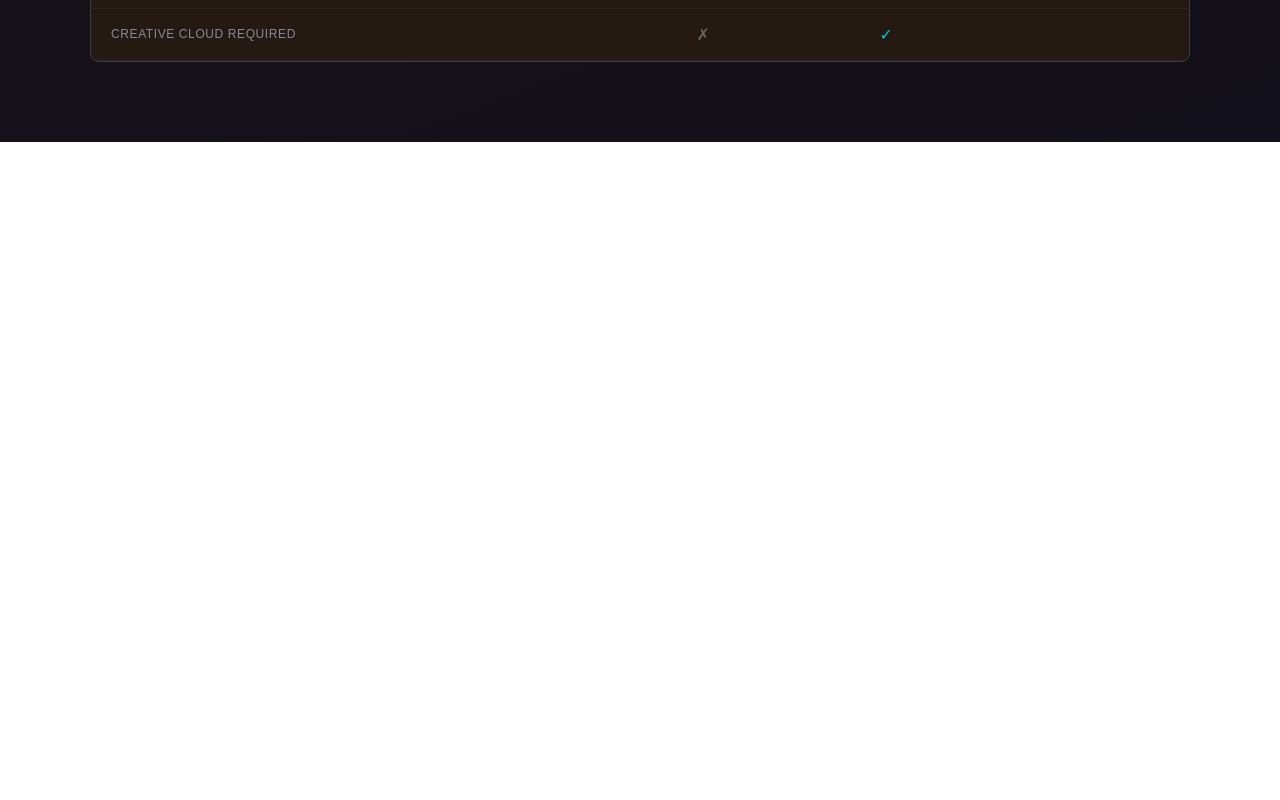
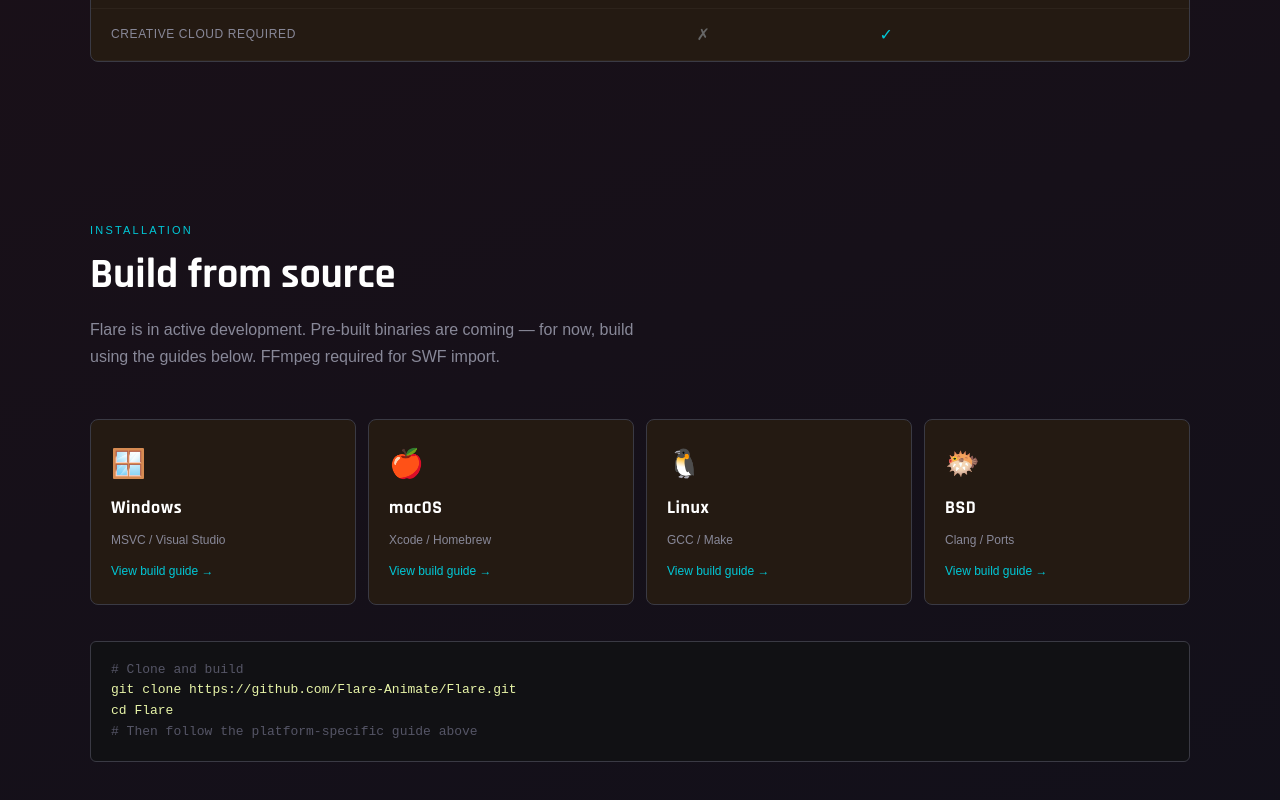
Before and after one commit to GbaGuy/website, a Next.js app: page / in a window 1280 px wide. Shown: the part 2398-3198 px from the top of the page. Before the commit the page ends 2540 px from the top, so only its background shows below. Built offline with nearby package versions, Linux system fonts and the light colour scheme.

Commit message:
feat: add Install section with platform cards and code block

```diff
--- a/app/globals.css
+++ b/app/globals.css
@@ -646,3 +646,64 @@
   color: #666;
   font-size: 16px;
 }
+
+/* ── INSTALL ── */
+.install-grid {
+  display: grid;
+  grid-template-columns: repeat(auto-fit, minmax(200px, 1fr));
+  gap: 12px;
+  margin-bottom: 36px;
+}
+.platform-card {
+  background: var(--panel);
+  border: 1px solid var(--border);
+  border-radius: 8px;
+  padding: 22px 20px;
+  text-decoration: none;
+  transition:
+    border-color 0.2s,
+    background 0.2s;
+  display: flex;
+  flex-direction: column;
+  gap: 8px;
+}
+.platform-card:hover {
+  border-color: var(--accent);
+  background: var(--panel2);
+}
+.platform-icon {
+  font-size: 28px;
+}
+.platform-name {
+  font-family: 'Rajdhani', sans-serif;
+  font-size: 18px;
+  font-weight: 700;
+  color: var(--white);
+  letter-spacing: 0.03em;
+}
+.platform-sub {
+  font-size: 12px;
+  color: var(--muted);
+}
+.platform-link {
+  font-size: 12px;
+  color: var(--accent);
+  margin-top: 4px;
+}
+
+.code-block {
+  background: #111114;
+  border: 1px solid var(--border);
+  border-radius: 6px;
+  padding: 18px 20px;
+  font-family: 'Courier New', monospace;
+  font-size: 13px;
+  color: #aaf0f8;
+  overflow-x: auto;
+}
+.code-block .comment {
+  color: #556;
+}
+.code-block .cmd {
+  color: #e8f5a8;
+}
--- a/app/page.tsx
+++ b/app/page.tsx
@@ -3,6 +3,7 @@
 import Features from "@/components/Features";
 import Header from "@/components/Header";
 import Hero from "@/components/Hero";
+import Install from "@/components/Install";
 
 export default function Home() {
   return (
@@ -15,6 +16,8 @@
         <Features />
         <div className="divider" />
         <ComparisonTable />
+        <div className="divider" />
+        <Install />
       </main>
     </>
   );
--- /dev/null
+++ b/components/Install.tsx
@@ -0,0 +1,49 @@
+import React from 'react'
+
+function Install() {
+  return (
+    <section>
+         <div className="container">
+      <span className="section-label">Installation</span>
+      <h2>Build from source</h2>
+      <p className="section-desc">Flare is in active development. Pre-built binaries are coming — for now, build using the guides below. FFmpeg required for SWF import.</p>
+      <div className="install-grid">
+        <a href="https://github.com/Flare-Animate/Flare/blob/master/doc/how_to_build_win.md" target="_blank" className="platform-card">
+          <div className="platform-icon">🪟</div>
+          <div className="platform-name">Windows</div>
+          <div className="platform-sub">MSVC / Visual Studio</div>
+          <div className="platform-link">View build guide →</div>
+        </a>
+        <a href="https://github.com/Flare-Animate/Flare/blob/master/doc/how_to_build_macosx.md" target="_blank" className="platform-card">
+          <div className="platform-icon">🍎</div>
+          <div className="platform-name">macOS</div>
+          <div className="platform-sub">Xcode / Homebrew</div>
+          <div className="platform-link">View build guide →</div>
+        </a>
+        <a href="https://github.com/Flare-Animate/Flare/blob/master/doc/how_to_build_linux.md" target="_blank" className="platform-card">
+          <div className="platform-icon">🐧</div>
+          <div className="platform-name">Linux</div>
+          <div className="platform-sub">GCC / Make</div>
+          <div className="platform-link">View build guide →</div>
+        </a>
+        <a href="https://github.com/Flare-Animate/Flare/blob/master/doc/how_to_build_bsd.md" target="_blank" className="platform-card">
+          <div className="platform-icon">🐡</div>
+          <div className="platform-name">BSD</div>
+          <div className="platform-sub">Clang / Ports</div>
+          <div className="platform-link">View build guide →</div>
+        </a>
+      </div>
+
+      <div className="code-block">
+        <span className="comment"># Clone and build</span><br/>
+        <span className="cmd">git clone https://github.com/Flare-Animate/Flare.git</span><br/>
+        <span className="cmd">cd Flare</span><br/>
+        <span className="comment"># Then follow the platform-specific guide above</span>
+      </div>
+    </div>
+
+    </section>
+  )
+}
+
+export default Install
```
